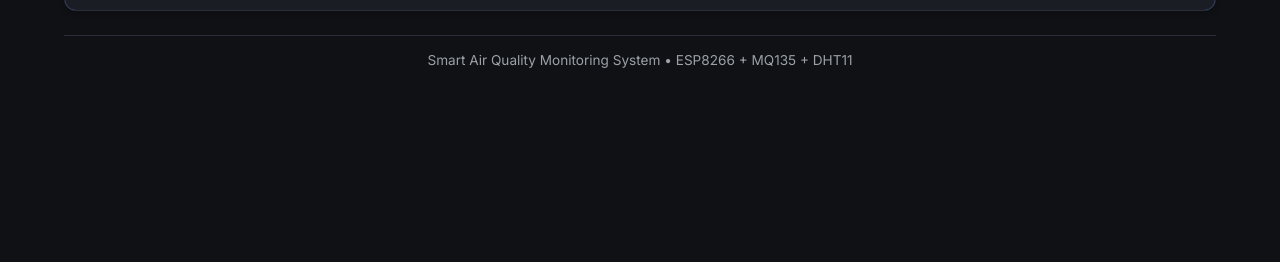
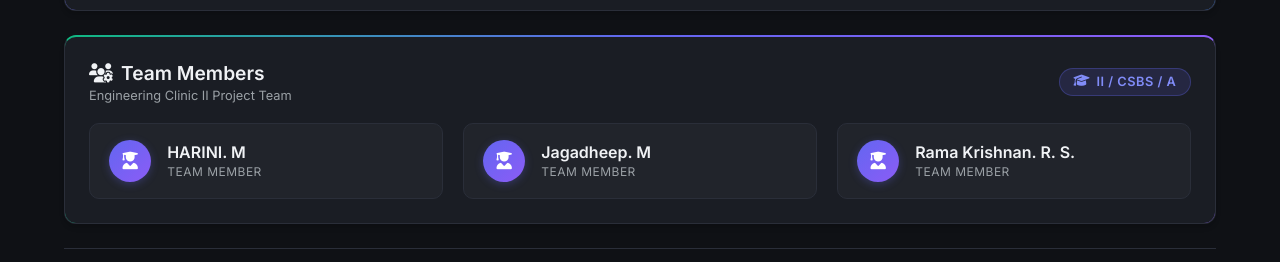
Before and after one commit to Vilweshwaran/new1, a website: page index.html in a window 1280 px wide. Shown: the part 1099-1361 px from the top of the page. Before the commit the page ends 1191 px from the top, so only its background shows below. Drawn offline with nearby package versions, Linux system fonts and the light colour scheme; a script that the page names is missing.

Commit message:
feat: add Team Members card below AI Assistant section

```diff
--- a/css/styles.css
+++ b/css/styles.css
@@ -814,3 +814,114 @@ p { color: var(--text-muted); }
 .pup-status-text.pup-hazardous {
     color: #ef4444;
 }
+
+/* ═══════════════════════════════════════════════════════
+   Team Members Card
+   ═══════════════════════════════════════════════════════ */
+
+.team-card {
+    grid-column: span 12;
+    border-top: 2px solid transparent;
+    background-image:
+        linear-gradient(var(--card-bg), var(--card-bg)),
+        linear-gradient(90deg, #10b981 0%, #6366f1 50%, #8b5cf6 100%);
+    background-origin: border-box;
+    background-clip: padding-box, border-box;
+}
+
+.team-card-header {
+    display: flex;
+    justify-content: space-between;
+    align-items: center;
+    gap: 1rem;
+    flex-wrap: wrap;
+    margin-bottom: 1.25rem;
+}
+
+.team-card-title-group h2 {
+    color: var(--text-main);
+    font-size: 1.2rem;
+}
+
+.team-card-subtitle {
+    font-size: 0.8rem;
+    color: var(--text-muted);
+    margin-top: 0.2rem;
+}
+
+.team-dept-badge {
+    background: rgba(99, 102, 241, 0.15);
+    color: #818cf8;
+    border: 1px solid rgba(99, 102, 241, 0.3);
+    padding: 0.35rem 0.85rem;
+    border-radius: 20px;
+    font-size: 0.8rem;
+    font-weight: 600;
+    display: flex;
+    align-items: center;
+    gap: 0.4rem;
+    letter-spacing: 0.5px;
+}
+
+.team-members-grid {
+    display: grid;
+    grid-template-columns: repeat(3, 1fr);
+    gap: 1.25rem;
+}
+
+.team-member-chip {
+    background: rgba(255, 255, 255, 0.03);
+    border: 1px solid var(--card-border);
+    border-radius: 10px;
+    padding: 1rem 1.2rem;
+    display: flex;
+    align-items: center;
+    gap: 1rem;
+    transition: all 0.3s ease;
+}
+
+.team-member-chip:hover {
+    background: rgba(99, 102, 241, 0.08);
+    border-color: rgba(99, 102, 241, 0.4);
+    transform: translateY(-2px);
+    box-shadow: 0 4px 12px rgba(0, 0, 0, 0.2);
+}
+
+.member-avatar {
+    width: 42px;
+    height: 42px;
+    border-radius: 50%;
+    background: linear-gradient(135deg, #6366f1 0%, #8b5cf6 100%);
+    color: white;
+    display: flex;
+    align-items: center;
+    justify-content: center;
+    font-size: 1.1rem;
+    flex-shrink: 0;
+    box-shadow: 0 2px 8px rgba(99, 102, 241, 0.3);
+}
+
+.member-info {
+    display: flex;
+    flex-direction: column;
+    gap: 0.15rem;
+}
+
+.member-name {
+    font-size: 1rem;
+    font-weight: 600;
+    color: var(--text-main);
+}
+
+.member-role {
+    font-size: 0.75rem;
+    color: var(--text-muted);
+    text-transform: uppercase;
+    letter-spacing: 0.5px;
+}
+
+@media (max-width: 768px) {
+    .team-members-grid {
+        grid-template-columns: 1fr;
+    }
+}
--- a/index.html
+++ b/index.html
@@ -242,6 +242,42 @@
                 </div>
             </section>
 
+            <!-- Team Members Card -->
+            <section class="card team-card">
+                <div class="card-header team-card-header">
+                    <div class="team-card-title-group">
+                        <h2><i class="fa-solid fa-users-gear"></i> Team Members</h2>
+                        <p class="team-card-subtitle">Engineering Clinic II Project Team</p>
+                    </div>
+                    <span class="badge team-dept-badge"><i class="fa-solid fa-graduation-cap"></i> II / CSBS / A</span>
+                </div>
+                <div class="card-body">
+                    <div class="team-members-grid">
+                        <div class="team-member-chip">
+                            <div class="member-avatar"><i class="fa-solid fa-user-graduate"></i></div>
+                            <div class="member-info">
+                                <span class="member-name">HARINI. M</span>
+                                <span class="member-role">Team Member</span>
+                            </div>
+                        </div>
+                        <div class="team-member-chip">
+                            <div class="member-avatar"><i class="fa-solid fa-user-graduate"></i></div>
+                            <div class="member-info">
+                                <span class="member-name">Jagadheep. M</span>
+                                <span class="member-role">Team Member</span>
+                            </div>
+                        </div>
+                        <div class="team-member-chip">
+                            <div class="member-avatar"><i class="fa-solid fa-user-graduate"></i></div>
+                            <div class="member-info">
+                                <span class="member-name">Rama Krishnan. R. S.</span>
+                                <span class="member-role">Team Member</span>
+                            </div>
+                        </div>
+                    </div>
+                </div>
+            </section>
+
         </main>
 
         <footer class="footer">
```
